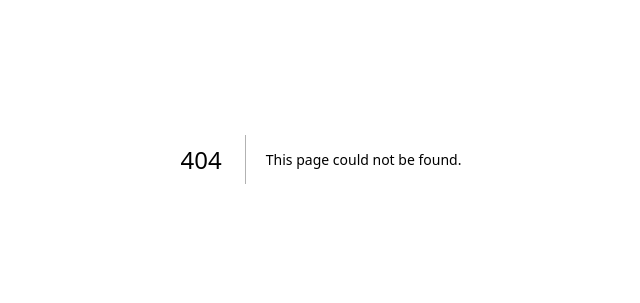
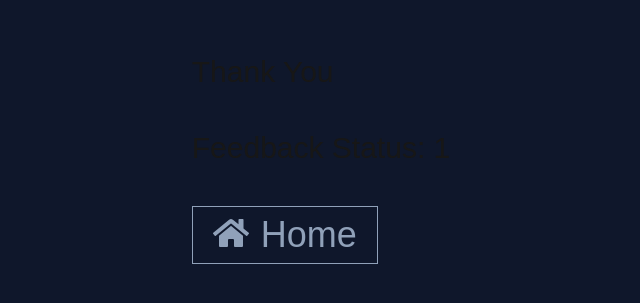
Before and after one commit to zazaparkadze/nextapi, a Next.js app: page /feedback/1 in a window 1280 px wide. Before the commit this address had no page. Shown: the part 241-544 px from the top of the page, without its empty margins (319-959 px from the left). Built offline with nearby package versions, Linux system fonts and the light colour scheme.

Commit message:
some changes +

```diff
--- a/src/app/employees/manageEmployees/page.tsx
+++ b/src/app/employees/manageEmployees/page.tsx
@@ -24,7 +24,8 @@ export default function EmployeeForm() {
       })
     );
     if (newEmployee.firstname === firstname) {
-      router.push(`/feedback/created`);
+      let status = "created";
+      router.push(`/feedback/${status}`);
       setFirstname("");
       setLastname("");
     }
@@ -34,7 +35,8 @@ export default function EmployeeForm() {
     e.preventDefault();
     const response = await deleteEmployee(Number(id));
     if (JSON.parse(response).acknowledged) {
-      router.push(`/feedback/deleted`);
+      let status = "deleted";
+      router.push(`/feedback/${status}`);
       setId("");
     }
   }
--- /dev/null
+++ b/src/app/feedback/[status]/page.tsx
@@ -0,0 +1,20 @@
+import HomeButton from "../../../../ui/HomeButton";
+
+interface FeedbackPageProps {
+  params: Promise<{ status: string }>;
+}
+
+export default async function FeedbackPage({ params }: FeedbackPageProps) {
+  const { status } = await params;
+  return (
+    <div className="grid place-content-center min-h-[100vh] text-3xl bg-slate-900 gap-10">
+      <p> Thank You</p>
+      <p>
+        {" "}
+        Feedback Status:{" "}
+        {status.replace(/^./, () => status.charAt(0).toUpperCase())}{" "}
+      </p>
+      <HomeButton />
+    </div>
+  );
+}
--- a/src/app/feedback/created/page.tsx
+++ /dev/null
@@ -1,7 +0,0 @@
-import React from "react";
-
-function Created() {
-  return <div> Success: Created</div>;
-}
-
-export default Created;
--- a/src/app/feedback/deleted/page.tsx
+++ /dev/null
@@ -1,5 +0,0 @@
-import React from "react";
-
-export default function Deleted() {
-  return <div>Success: Deleted</div>;
-}
--- a/src/app/layout.tsx
+++ b/src/app/layout.tsx
@@ -1,7 +1,7 @@
 import type { Metadata } from "next";
 import { Geist, Geist_Mono } from "next/font/google";
 import "./globals.css";
-import connectToMongo from "../lib/connectToMongo";
+/* import connectToMongo from "../lib/connectToMongo"; */
 
 const geistSans = Geist({
   variable: "--font-geist-sans",
@@ -23,7 +23,7 @@ export default function RootLayout({
 }: Readonly<{
   children: React.ReactNode;
 }>) {
-  connectToMongo();
+  /*   connectToMongo(); */
   return (
     <html lang="en">
       <body
--- /dev/null
+++ b/ui/HomeButton.tsx
@@ -0,0 +1,13 @@
+import { FaHome } from "react-icons/fa";
+import Link from "next/link";
+
+export default function HomeButton() {
+  return (
+    <Link href={"/"}>
+      <div className="flex gap-3 hover:bg-slate-400 hover:text-slate-900 text-4xl text-slate-400 max-w-fit border-1 px-5 py-2">
+        <FaHome className="border-red-100" />
+        <p className="hidden sm:block ">Home</p>
+      </div>
+    </Link>
+  );
+}
```
